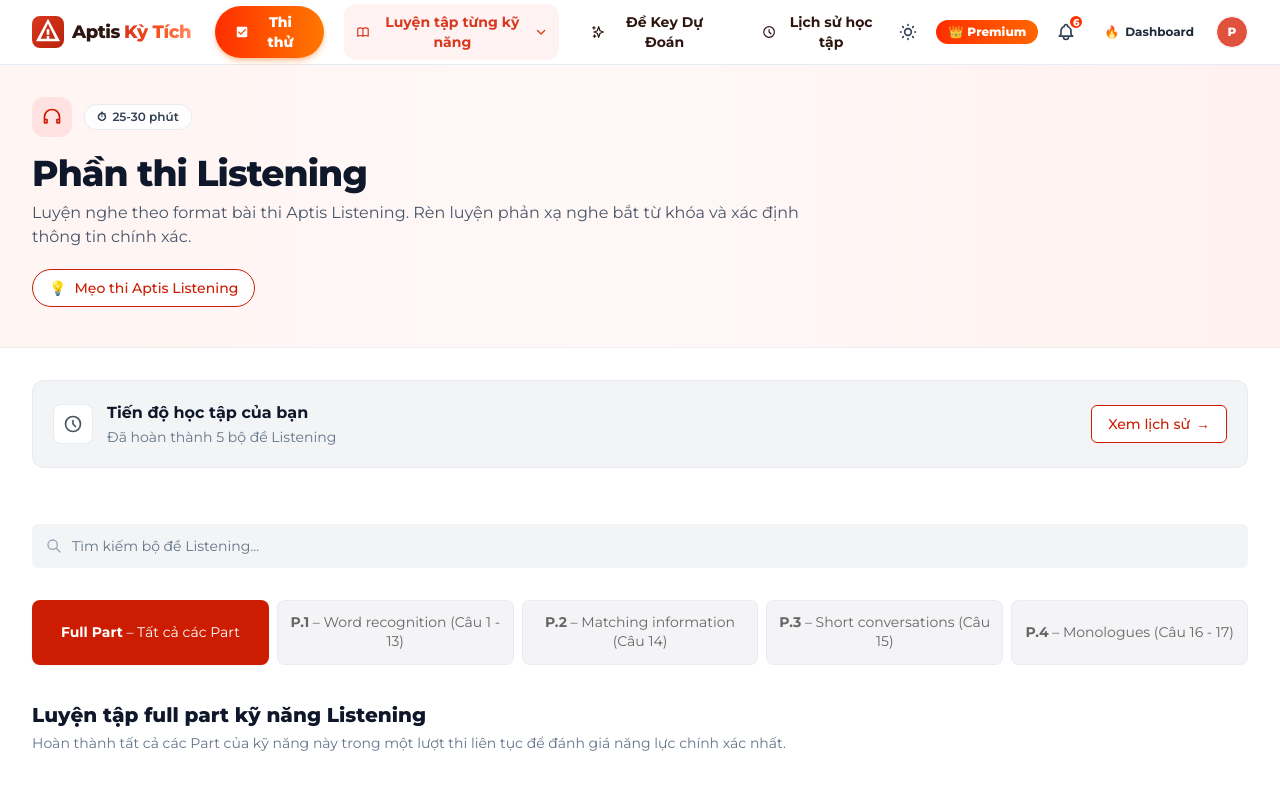
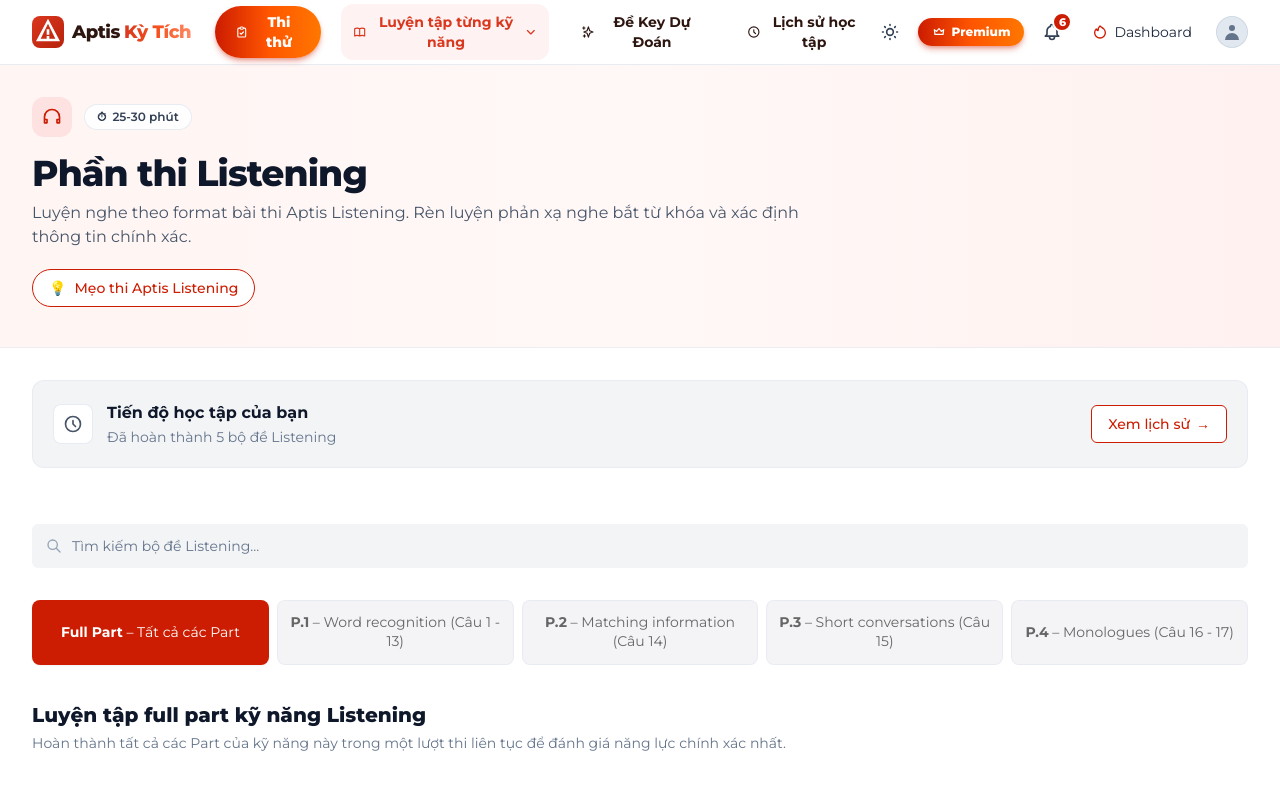
Before and after one commit to nphat-code/Aptis-Master, a Next.js app in the folder apps/web/: page /listening in a window 1280 px wide. Shown: the top 789 px of the page. Built offline with nearby package versions, Linux system fonts and the light colour scheme.

Commit message:
feat: implement responsive Navbar component with skill navigation and dropdown menu

```diff
--- a/apps/web/src/components/Navbar.tsx
+++ b/apps/web/src/components/Navbar.tsx
@@ -63,10 +63,10 @@
               {/* 1. Thi thử (Pill Button) */}
               <button
                 onClick={() => handleSkillSelect('mock-test')}
-                className="bg-gradient-to-r from-[#FF2E00] via-[#FF5500] to-[#FF7700] hover:brightness-110 hover:-translate-y-0.5 hover:scale-[1.02] active:translate-y-0 text-white font-extrabold text-sm px-5 py-1.5 rounded-full shadow-md shadow-orange-500/35 hover:shadow-lg hover:shadow-orange-500/50 transition-all duration-200 flex items-center gap-2"
+                className="bg-gradient-to-r from-[#CC1C01] via-[#FF5500] to-[#FF7700] hover:brightness-110 hover:-translate-y-0.5 hover:scale-[1.02] active:translate-y-0 text-white font-extrabold text-sm px-5 py-1.5 rounded-full shadow-md shadow-[#CC1C01]/35 hover:shadow-lg hover:shadow-[#CC1C01]/50 transition-all duration-200 flex items-center gap-2"
               >
-                <svg className="w-4 h-4 fill-current text-white" viewBox="0 0 24 24">
-                  <path d="M19 3H5c-1.1 0-2 .9-2 2v14c0 1.1.9 2 2 2h14c1.1 0 2-.9 2-2V5c0-1.1-.9-2-2-2zm-9 14l-5-5 1.41-1.41L10 14.17l7.59-7.59L19 8l-9 9z"/>
+                <svg className="w-4 h-4 text-white" fill="none" viewBox="0 0 24 24" stroke="currentColor" strokeWidth={2}>
+                  <path strokeLinecap="round" strokeLinejoin="round" d="M9 5H7a2 2 0 00-2 2v12a2 2 0 002 2h10a2 2 0 002-2V7a2 2 0 00-2-2h-2M9 5a2 2 0 002 2h2a2 2 0 002-2M9 5a2 2 0 012-2h2a2 2 0 012 2m-6 9l2 2 4-4" />
                 </svg>
                 <span>Thi thử</span>
               </button>
@@ -265,8 +265,10 @@
             </button>
 
             {/* Premium Badge */}
-            <div className="bg-gradient-to-r from-[#FF2E00] to-[#FF6600] text-white px-3 py-1 rounded-full text-xs font-extrabold shadow-2xs flex items-center gap-1 cursor-pointer">
-              <span>👑</span>
+            <div className="bg-gradient-to-r from-[#CC1C01] via-[#FF5500] to-[#FF7700] hover:brightness-110 text-white font-extrabold text-xs px-3.5 py-1.5 rounded-full shadow-md shadow-[#CC1C01]/35 transition-all duration-200 flex items-center gap-1.5 cursor-pointer">
+              <svg className="w-3.5 h-3.5 text-white" fill="none" viewBox="0 0 24 24" stroke="currentColor" strokeWidth={2}>
+                <path strokeLinecap="round" strokeLinejoin="round" d="M5 16l-1-8 4 3 4-5 4 5 4-3-1 8H5z" />
+              </svg>
               <span>Premium</span>
             </div>
 
@@ -275,7 +277,7 @@
               <svg className="w-5 h-5 text-slate-700" fill="none" viewBox="0 0 24 24" stroke="currentColor" strokeWidth={2}>
                 <path strokeLinecap="round" strokeLinejoin="round" d="M15 17h5l-1.405-1.405A2.032 2.032 0 0118 14.158V11a6.002 6.002 0 00-4-5.659V5a2 2 0 10-4 0v.341C7.67 6.165 6 8.388 6 11v3.159c0 .538-.214 1.055-.595 1.436L4 17h5m6 0v1a3 3 0 11-6 0v-1m6 0H9" />
               </svg>
-              <span className="absolute -top-0.5 -right-0.5 bg-[#FF2E00] text-white rounded-full text-[10px] font-black w-4 h-4 flex items-center justify-center border-2 border-white">
+              <span className="absolute -top-1 -right-1 bg-[#CC1C01] text-white rounded-full text-[11px] font-black w-5 h-5 flex items-center justify-center border-2 border-white shadow-2xs">
                 6
               </span>
             </button>
@@ -283,18 +285,22 @@
             {/* Dashboard Navigation */}
             <button
               onClick={() => handleSkillSelect('dashboard')}
-              className="text-slate-800 hover:text-[#CC1C01] font-bold text-xs px-2.5 py-1 flex items-center gap-1.5 transition-colors"
+              className="text-slate-800 hover:bg-orange-100 hover:-translate-y-0.5 hover:shadow-[0_10px_26px_-10px_#cb1c0180] active:translate-y-0 active:scale-95 font-normal text-[14px] px-3 py-1.5 rounded-xl flex items-center gap-1.5 transition-all duration-200 cursor-pointer"
             >
-              <span>🔥</span>
+              <svg className="w-4 h-4 text-[#CC1C01]" fill="none" viewBox="0 0 24 24" stroke="currentColor" strokeWidth={2}>
+                <path strokeLinecap="round" strokeLinejoin="round" d="M17.657 18.657A8 8 0 016.343 7.343S7 9 9 10c0-2 .5-5 2.986-7C14 5 16.09 5.777 17.656 7.343A7.975 7.975 0 0120 13a7.975 7.975 0 01-2.343 5.657z" />
+              </svg>
               <span>Dashboard</span>
             </button>
 
-            {/* User Avatar Circle P (Phát) */}
+            {/* Default User Avatar */}
             <div
               title="nguyenphat13112006@gmail.com"
-              className="w-8 h-8 rounded-full bg-[#E0523C] text-white font-black text-xs flex items-center justify-center cursor-pointer shadow-2xs hover:brightness-110 transition-all border border-white"
+              className="w-8 h-8 rounded-full bg-slate-200 text-slate-500 flex items-center justify-center cursor-pointer shadow-2xs hover:bg-slate-300 hover:text-slate-700 transition-all border border-slate-300/80"
             >
-              P
+              <svg className="w-5 h-5 fill-current" viewBox="0 0 20 20">
+                <path fillRule="evenodd" d="M10 9a3 3 0 100-6 3 3 0 000 6zm-7 9a7 7 0 1114 0H3z" clipRule="evenodd" />
+              </svg>
             </div>
           </div>
 
@@ -322,9 +328,12 @@
         <div className="lg:hidden border-t border-slate-100 bg-white px-4 pt-3 pb-6 space-y-2 shadow-lg animate-in slide-in-from-top duration-200 font-sans text-left">
           <button
             onClick={() => handleSkillSelect('mock-test')}
-            className="w-full bg-[#D9381E] text-white font-bold py-2.5 rounded-xl flex items-center justify-center gap-2"
+            className="w-full bg-gradient-to-r from-[#CC1C01] via-[#FF5500] to-[#FF7700] text-white font-bold py-2.5 rounded-xl flex items-center justify-center gap-2"
           >
-            📋 Thi thử ngay
+            <svg className="w-4 h-4 text-white" fill="none" viewBox="0 0 24 24" stroke="currentColor" strokeWidth={2}>
+              <path strokeLinecap="round" strokeLinejoin="round" d="M9 5H7a2 2 0 00-2 2v12a2 2 0 002 2h10a2 2 0 002-2V7a2 2 0 00-2-2h-2M9 5a2 2 0 002 2h2a2 2 0 002-2M9 5a2 2 0 012-2h2a2 2 0 012 2m-6 9l2 2 4-4" />
+            </svg>
+            <span>Thi thử ngay</span>
           </button>
 
           <div className="pt-2 font-bold text-xs text-slate-400 uppercase tracking-wider px-2">
```
